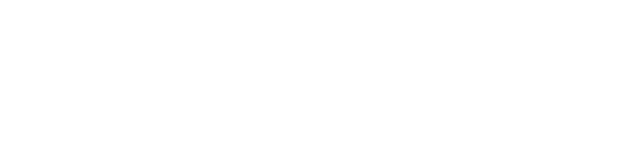
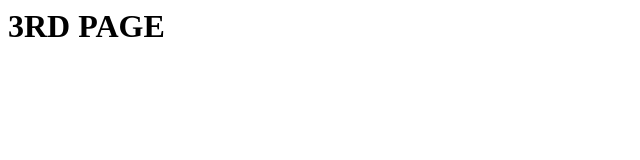
Before and after one commit to meVRDange/websiteForProject, a plain HTML site: page 3rdPage.html in a window 1280 px wide. Shown: the whole page, without its empty margins (0-640 px from the left). Drawn offline with Linux system fonts and the light colour scheme.

Commit message:
3rd page

```diff
--- a/3rdPage.html
+++ b/3rdPage.html
@@ -6,6 +6,6 @@
     <title>3rdpage</title>
 </head>
 <body>
-
+    <h1>3RD PAGE</h1>
 </body>
 </html>
```
